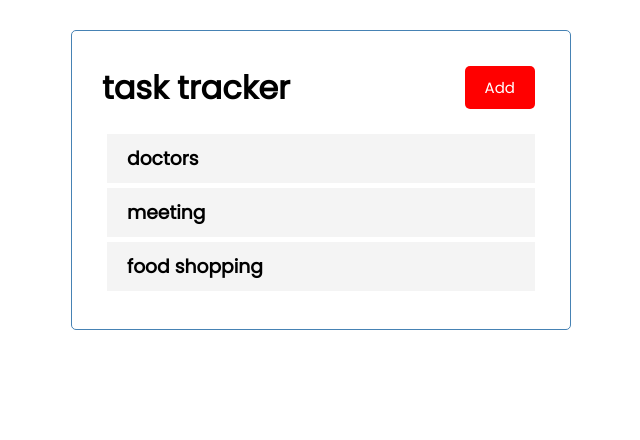
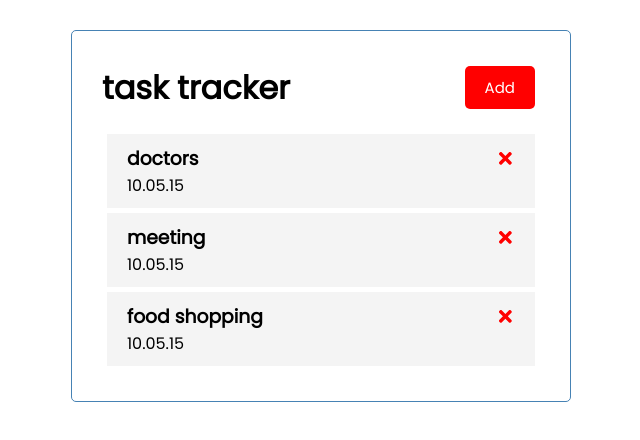
Before and after one commit to NikKowPHP/react-tast-tracker, a React (Create React App) app: page / in a window 1280 px wide. Shown: the top 440 px of the page, without its empty margins (319-959 px from the left). Built offline with nearby package versions, Linux system fonts and the light colour scheme.

Commit message:
add delete btn to task

```diff
--- a/src/components/Task.js
+++ b/src/components/Task.js
@@ -1,9 +1,11 @@
 import React from 'react'
+import {FaTimes}  from 'react-icons/fa'
 
 export const Task = ({task}) => {
 	return (
 		<div className='task'>
-			<h3>{task.text}</h3>
+			<h3>{task.text} <FaTimes style={{color: 'red', cursor: 'pointer'}} /></h3>
+			<p>{task.day}</p>
 		</div>
 	)
 }
```
